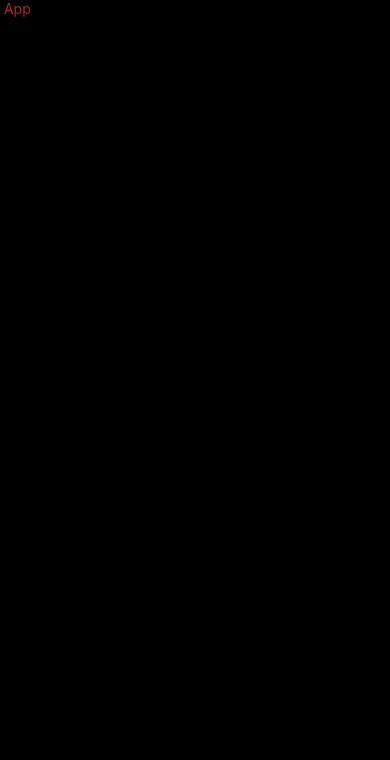
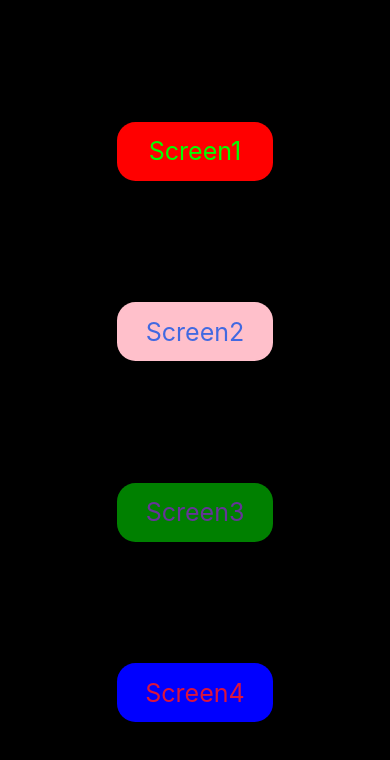
Before and after one commit to amt81118/Basics, a React Native app: screen /screen1 in a window 390 px wide. Shown: the top 760 px of the page. Built offline with nearby package versions, Linux system fonts and the light colour scheme.

Commit message:
Screen added and responsive package

```diff
--- a/App.tsx
+++ b/App.tsx
@@ -1,18 +1,25 @@
 import {SafeAreaView, StyleSheet, Text, View} from 'react-native';
 import React, {useEffect} from 'react';
 import SplashScreen from 'react-native-splash-screen';
+import AllScreen from './screens/AllScreen';
+import Screen1 from './screens/Screen1';
 
 const App = () => {
   useEffect(() => {
     SplashScreen.hide();
   }, []);
   return (
-    <SafeAreaView style={{backgroundColor: 'black', flex: 1}}>
-      <Text style={{color: 'firebrick'}}> App</Text>
+    <SafeAreaView style={styles.safeAreaView}>
+      <AllScreen />
     </SafeAreaView>
   );
 };
 
 export default App;
 
-const styles = StyleSheet.create({});
+const styles = StyleSheet.create({
+  safeAreaView: {
+    flex: 1,
+    backgroundColor: '#1F0909',
+  },
+});
--- /dev/null
+++ b/components/customButton.jsx
@@ -0,0 +1,26 @@
+import { StyleSheet, Text, TouchableOpacity, View } from 'react-native'
+import React from 'react'
+import { hp, hwp, wp } from '../helper'
+
+const customButton = ({btnText,btnStyles}) => {
+  return (
+      <TouchableOpacity style={[btnStyles.container,styles.container]}>
+          <Text style={[btnStyles.text,styles.text]}>{btnText}</Text>
+      </TouchableOpacity>
+  )
+}
+
+export default customButton
+
+const styles = StyleSheet.create({
+    container: {
+        height: hp(7), width: wp(40),
+        alignItems: 'center',
+        justifyContent:'center',
+        borderRadius: hwp(3),
+        alignSelf: 'center',
+    },
+    text: {
+        fontSize: hwp(4),
+    }
+})
--- /dev/null
+++ b/helper/index.js
@@ -0,0 +1,2 @@
+import {hp, wp, hwp} from './responsive';
+export {hp, wp, hwp};
--- /dev/null
+++ b/helper/responsive.jsx
@@ -0,0 +1,4 @@
+import { heightPercentageToDP as hp, widthPercentageToDP as wp } from "react-native-responsive-screen";
+
+const hwp = (nm) => (hp(nm) + wp(nm)) / 2;
+export { hp, wp, hwp };
--- a/package.json
+++ b/package.json
@@ -12,6 +12,7 @@
   "dependencies": {
     "react": "18.2.0",
     "react-native": "0.73.2",
+    "react-native-responsive-screen": "^1.4.2",
     "react-native-splash-screen": "^3.3.0"
   },
   "devDependencies": {
--- /dev/null
+++ b/screens/AllScreen.jsx
@@ -0,0 +1,39 @@
+import { StyleSheet, Text, View } from 'react-native'
+import React from 'react'
+import CustomButton from '../components/customButton'
+import { hp, wp } from '../helper'
+
+const AllScreen = () => {
+    const buttons = [
+        { btnText: "Screen1",btnStyles:{ container: {backgroundColor:'red'}, text
+            : { color: 'lime' }}
+        },
+        { btnText: "Screen2",btnStyles:{ container: { backgroundColor:'pink'}, text
+            : { color: 'royalblue' }
+        } },
+        { btnText: "Screen3" ,btnStyles:{ container: { backgroundColor:'green'}, text
+            : { color: 'rebeccapurple' }
+        }},
+        { btnText: "Screen4" ,btnStyles:{ container: { backgroundColor:'blue'}, text
+            : { color: 'crimson' }
+        }},
+    ]
+  return (
+      <View style={styles.safeAreaView}>
+          {buttons.map(e =>
+              <CustomButton btnText={e.btnText} btnStyles={e.btnStyles} key={e.btnText} />
+          )}
+    </View>
+  )
+}
+
+export default AllScreen
+
+const styles = StyleSheet.create({
+  safeAreaView: {
+    flex: 1,
+    backgroundColor: '#B78C8C',
+    justifyContent: 'space-evenly',
+    backgroundColor:'black'
+  },
+});
--- /dev/null
+++ b/screens/Screen1.jsx
@@ -0,0 +1,19 @@
+import { StyleSheet, Text, View } from 'react-native'
+import React from 'react'
+
+const Screen1 = () => {
+  return (
+      <View style={styles.safeAreaView}>
+      <Text>Screen1</Text>
+    </View>
+  )
+}
+
+export default Screen1
+
+const styles = StyleSheet.create({
+  safeAreaView: {
+    flex: 1,
+    backgroundColor: '#1F0909',
+  },
+});
```
Also changed, not shown: screens/Screen2.jsx (added, +19 -0 lines), screens/Screen3.jsx (added, +19 -0 lines), screens/Screen4.jsx (added, +19 -0 lines), 2 other files (tests, documents, lock files or other folders).
